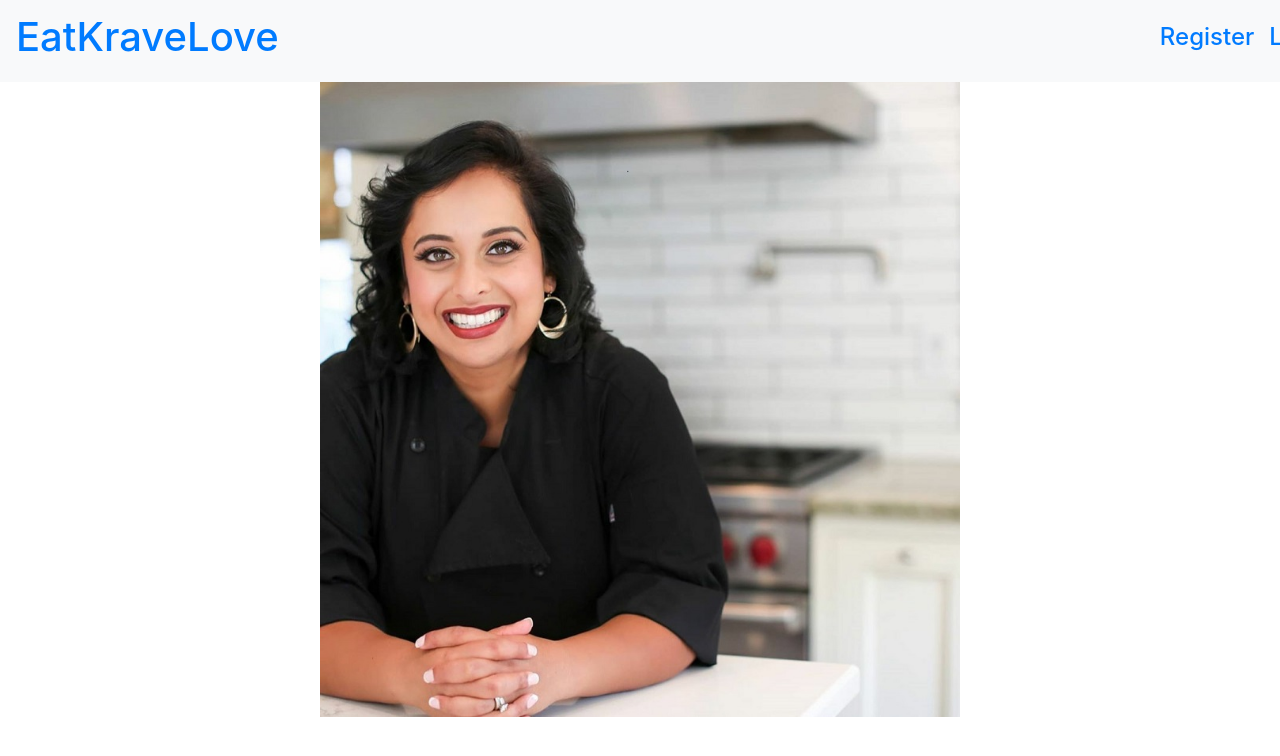
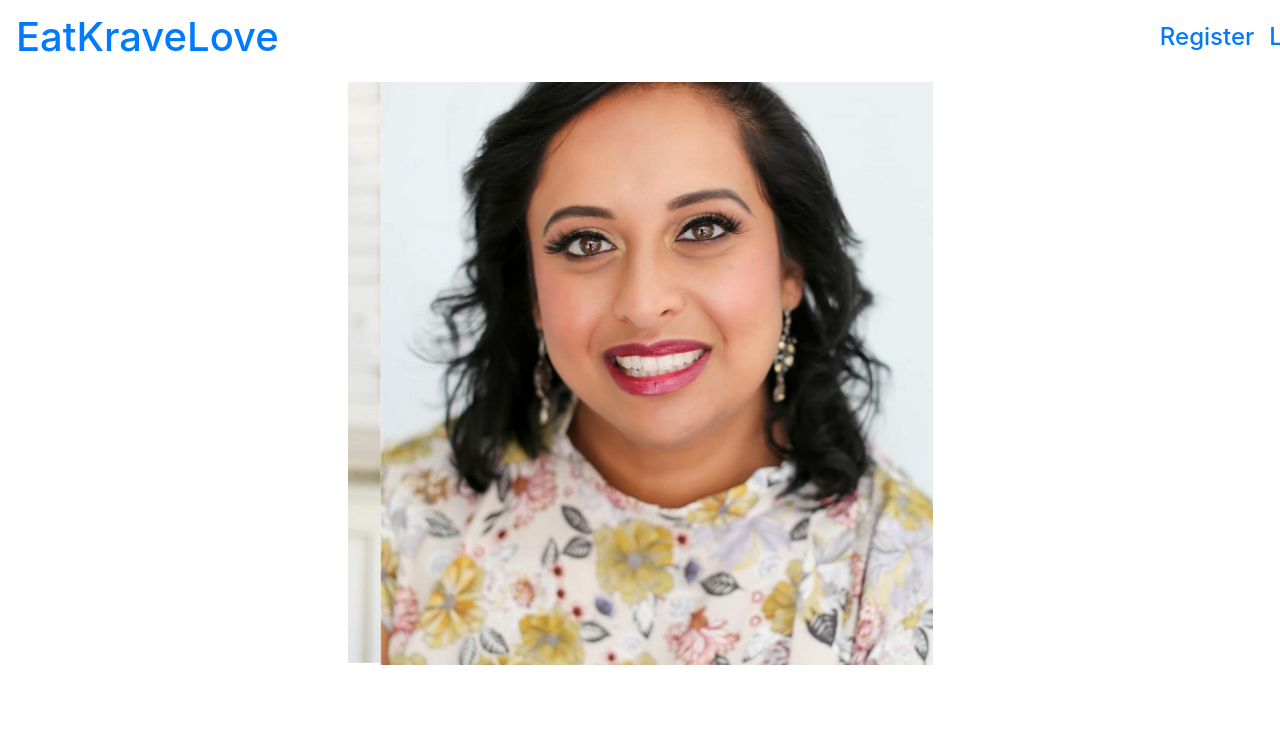
Before and after one commit to michaelpaulcuccia/eatkravelove, a React (Create React App) app in the folder client/: page / in a window 1280 px wide. Shown: the top 756 px of the page. Built offline with nearby package versions, Linux system fonts and the light colour scheme.

Commit message:
added carousel to landing

```diff
--- a/client/src/components/layout/Landing.js
+++ b/client/src/components/layout/Landing.js
@@ -1,12 +1,50 @@
 import React from 'react';
+import { Carousel } from "react-bootstrap";
+import 'bootstrap/dist/css/bootstrap.min.css';
 import chef_sank from '../../images/chef_sank.jpg';
+import pic_two from '../../images/pic_two.jpg';
+import pic_three from '../../images/pic_three.jpg';
+import '../../style/LandingStyle.css';
 
 const Landing = () => {
 
+    //removes next and prev 'carrot' pointers from carousel
+    let nextIcon = '';
+    let prevIcon = '';
+
     return (
-        <div>
-            <img src={chef_sank} alt='chef_sank' style={{ display: 'block', marginLeft: 'auto', marginRight: 'auto', width: '50%' }} />
-        </div>
+        <Carousel
+            className='carousel'
+            indicators={false}
+            nextIcon={nextIcon}
+            prevIcon={prevIcon}
+        >
+
+            <Carousel.Item interval={5000}>
+                <img
+                    className="d-block w-100"
+                    src={chef_sank}
+                    alt="First slide"
+                />
+            </Carousel.Item>
+
+            <Carousel.Item interval={8000}>
+                <img
+                    className="d-block w-100"
+                    src={pic_two}
+                    alt="Third slide"
+                />
+            </Carousel.Item>
+
+            <Carousel.Item interval={8000}>
+                <img
+                    className="d-block w-100"
+                    src={pic_three}
+                    alt="Third slide"
+                />
+            </Carousel.Item>
+
+        </Carousel>
     )
 }
 
--- a/client/src/components/layout/Navie.js
+++ b/client/src/components/layout/Navie.js
@@ -6,7 +6,7 @@ import 'bootstrap/dist/css/bootstrap.min.css';
 export const Navie = props => {
     return (
 
-        <Navbar bg="light" expand="lg">
+        <Navbar bg="white" expand="lg">
             <Navbar.Brand><Link to='/'><h1>EatKraveLove</h1></Link></Navbar.Brand>
             <Navbar.Toggle aria-controls="basic-navbar-nav" />
             <Navbar.Collapse id="basic-navbar-nav">
--- /dev/null
+++ b/client/src/style/LandingStyle.css
@@ -0,0 +1,5 @@
+.carousel {
+    width: 585px;
+    height: 325px;
+    margin: auto;
+  }
```
Also changed, not shown: client/src/images/pic_three.jpg (added), client/src/images/pic_two.jpg (added).
